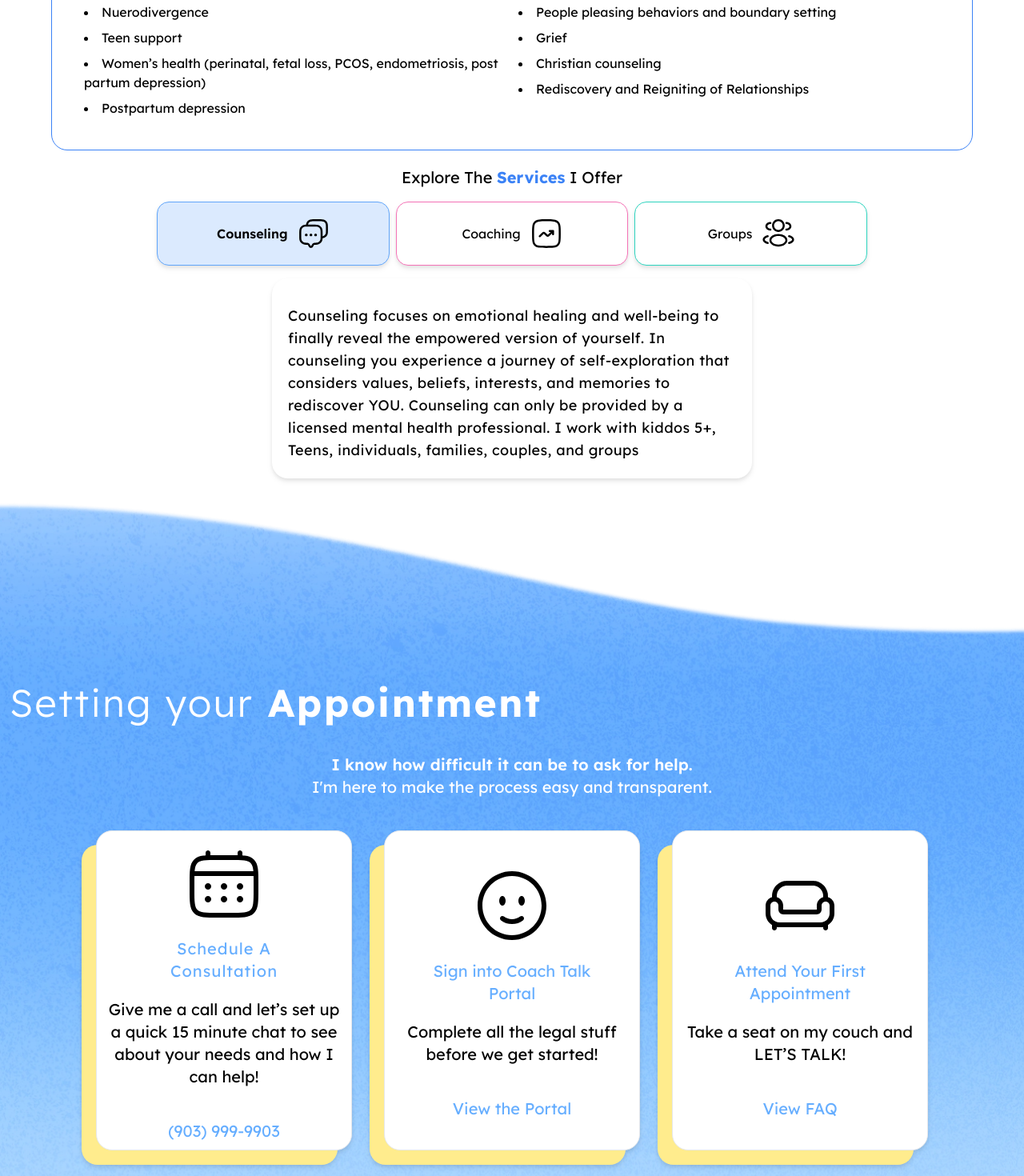
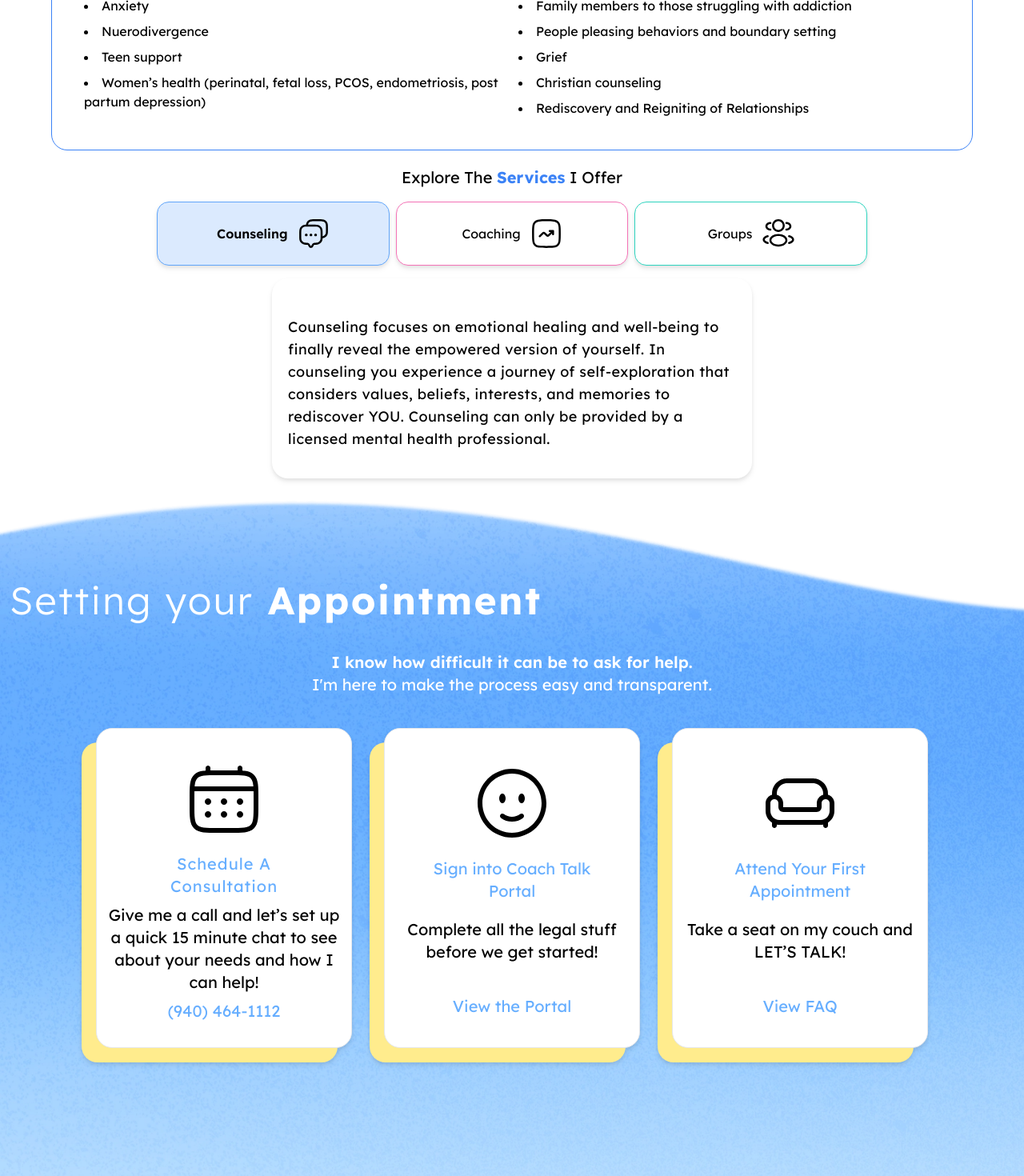
Before and after one commit to PWalis/alicia-counseling, a Next.js app: page / in a window 1280 px wide. Shown: the part 3900-5370 px from the top of the page at 80% size. Built offline with nearby package versions, Linux system fonts and the light colour scheme.

Commit message:
fixed all layout issues

```diff
--- a/app/globals.css
+++ b/app/globals.css
@@ -52,6 +52,7 @@ div::-webkit-scrollbar-track {
 
 .fade-bg {
   background-image: url(../public/assets/bg_fade_w.webp);
+  background-position: 0,0 ;
 }
 
 .shadow-custom {
--- a/ui/contact/Contact.tsx
+++ b/ui/contact/Contact.tsx
@@ -157,7 +157,7 @@ export function Contact() {
                 Calls are answered and returned M-F between the hours of 9am-4pm
               </p>
               <a
-                href="tel:1234567890"
+                href="tel:9404641112"
                 className="h-16 w-48 px-10 pt-5 btn-grad rounded-[20px] flex items-center justify-center drop-shadow-md"
               >
                 Call My Office
--- a/ui/faq/FAQ.tsx
+++ b/ui/faq/FAQ.tsx
@@ -216,7 +216,7 @@ export function FAQ() {
             </button>
           ))}
         </div>
-        <div className="sm:w-[600px]">
+        <div className="sm:w-[600px] min-h-[444px]">
           <h3 className="text-2xl text-[#636061] tracking-wide mb-2">
             {topicTitles[topic]}{" "}
           </h3>
--- a/ui/footer/Footer.tsx
+++ b/ui/footer/Footer.tsx
@@ -68,7 +68,7 @@ export function Footer() {
                   </g>
                 </svg>
               </div>
-              <p>Private Entrance: 201 N. Trinity, Decatur, Texas 76234</p>
+              <a href="https://maps.app.goo.gl/PmBFxvqFiDuWAWXW8" target="_blank">Private Entrance: 201 N. Trinity, Decatur, Texas 76234</a>
             </div>
             <div className="flex items-center gap-2">
               <div className="w-10 h-10">
@@ -94,7 +94,7 @@ export function Footer() {
                   </g>
                 </svg>
               </div>
-              <p> +1 (940) 464-1112</p>
+              <a href="tel:9404641112"> +1 (940) 464-1112</a>
             </div>
           </div>
         </div>
--- a/ui/header/Header.tsx
+++ b/ui/header/Header.tsx
@@ -117,6 +117,7 @@ export const Header = () => {
                 onClick={(e) => {
                   let process = document.getElementById("process");
                   e.preventDefault();
+                  setMenuIsOpen(false);
                   process &&
                     process.scrollIntoView({
                       behavior: "smooth",
@@ -197,7 +198,7 @@ export const Header = () => {
                       </g>
                     </svg>
                   </div>
-                  <p className="w-[300px] text-center">Private Entrance: 201 N. Trinity, Decatur, Texas 76234 </p>
+                  <a href="https://maps.app.goo.gl/PmBFxvqFiDuWAWXW8" target="_blank" className="w-[300px] text-center">Private Entrance: 201 N. Trinity, Decatur, Texas 76234 </a>
                 </div>
                 <div className="flex flex-col items-center gap-2">
                   <div className="w-10 h-10">
@@ -223,7 +224,7 @@ export const Header = () => {
                       </g>
                     </svg>
                   </div>
-                  <p> +1 (940) 464-1112</p>
+                  <a href="tel:9404641112"> +1 (940) 464-1112</a>
                 </div>
               </div>
             </nav>
--- a/ui/process/Process.tsx
+++ b/ui/process/Process.tsx
@@ -10,7 +10,7 @@ export function Process() {
   return (
     <section
       id="process"
-      className="flex fade-bg bg-cover bg-center pt-[16rem] pb-[7rem] sm:pb-[15rem] w-full gap-5 items-center flex-col"
+      className="flex fade-bg bg-cover bg-center pt-[8rem] pb-[7rem] sm:pb-[15rem] w-full gap-5 items-center flex-col"
     >
       <div className="px-3 w-full max-w-7xl overflow-hidden">
         <h2 className="text-center sm:text-left text-5xl font-light tracking-wider mb-5 text-white">
@@ -87,16 +87,16 @@ export function Process() {
                 </g>
               </svg>
             </div>
-            <p className="text-xl  text-[#66aeff] tracking-wider text-center px-10 pt-5">
+            <p className="text-xl text-[#66aeff] tracking-wider text-center px-10 pt-5">
               Schedule A Consultation
             </p>
-            <p className="text-center text-xl pt-5">
+            <p className="text-center text-xl pt-2">
               Give me a call and let’s set up a quick 15 minute chat to see
               about your needs and how I can help!
             </p>
-            <p className="pt-10 text-xl text-[#66aeff] select-text z-10">
-              {"(903) 999-9903"}
-            </p>
+            <a href="tel:9404641112" className="pt-2 text-xl text-[#66aeff] hover:text-[#b3d6ff] select-text z-10">
+              {"(940) 464-1112"}
+            </a>
           </div>
           <div className="shrink-0 shadow-[0_20px_#FFEC8D] sm:shadow-[-18px_18px_#FFEC8D] drop-shadow-md pt-5 pb-3 px-2 border bg-white border-gray-200 h-[400px] rounded-[20px] max-w-[320px] sm:max-w-[320px] flex flex-col justify-center items-center">
             <div className="w-24 h-24">
@@ -136,7 +136,7 @@ export function Process() {
             <p className="px-2 text-center text-xl pt-5">
               Complete all the legal stuff before we get started!
             </p>
-            <p className="pt-10 text-xl text-[#66aeff]">View the Portal</p>
+            <a href="" target="_blank" className="pt-10 text-xl hover:text-[#b3d6ff] text-[#66aeff]">View the Portal</a>
           </div>
           <div className="shrink-0 shadow-[0_20px_#FFEC8D] sm:shadow-[-18px_18px_#FFEC8D] drop-shadow-md pt-5 pb-3 px-2 border bg-white border-gray-200 h-[400px] rounded-[20px] max-w-[320px] sm:max-w-[320px] flex flex-col justify-center items-center">
             <div className="w-24 h-24">
@@ -176,7 +176,7 @@ export function Process() {
                 FAQ &&
                   FAQ.scrollIntoView({ behavior: "smooth", block: "start" });
               }}
-              className="pt-10 text-xl text-[#66aeff] hover:text-gray-300"
+              className="pt-10 text-xl text-[#66aeff] hover:text-[#b3d6ff]"
             >
               View FAQ
             </a>
--- a/ui/services/Services.tsx
+++ b/ui/services/Services.tsx
@@ -12,7 +12,7 @@ export function Services() {
 
   const specializations: Record<string, string[]> = {
     counseling: [
-      "Counseling focuses on emotional healing and well-being to finally reveal the empowered version of yourself. In counseling you experience a journey of self-exploration that considers values, beliefs, interests, and memories to rediscover YOU. Counseling can only be provided by a licensed mental health professional. I work with kiddos 5+, Teens, individuals, families, couples, and groups",
+      "Counseling focuses on emotional healing and well-being to finally reveal the empowered version of yourself. In counseling you experience a journey of self-exploration that considers values, beliefs, interests, and memories to rediscover YOU. Counseling can only be provided by a licensed mental health professional.",
     ],
     coaching: [
       "Coaching focuses on helping you achieve the goals that you've been struggling with. And ultimately gives you the skill building tool belt that will support you for life. Coaching sessions take a supportive, encouraging approach so that you can develop skills, behaviors, and processes to reach your goals.",
@@ -40,7 +40,7 @@ export function Services() {
           In:
         </h3>
         <div className="max-w-6xl border border-blue-500 rounded-[20px] contain-content">
-          <p className="px-10 text-left mt-5 w-full font-bold">I work with kiddos 5+, Teens, individuals, families, couples, and groups</p>
+          <p className="px-10 text-left mt-5 w-full font-bold">I work with kiddos 5+, Teens, individuals, families, couples, and groups. My interventions include: cognitive behavioral therapy, solution focused, play therapy, and virtual therapy</p>
           <ul className="p-10 pt-5 sm:columns-2 list-disc list-inside px-10 space-y-2">
             <li>Mood disorders</li>
             <li>Depression</li>
@@ -48,7 +48,6 @@ export function Services() {
             <li>Nuerodivergence</li>
             <li>Teen support</li>
             <li>Women’s health (perinatal, fetal loss, PCOS, endometriosis, post partum depression)</li>
-            <li>Postpartum depression</li>
             <li>Single parent & blended families</li>
             <li>Therapy for therapists</li>
             <li>Family members to those struggling with addiction</li>
```
